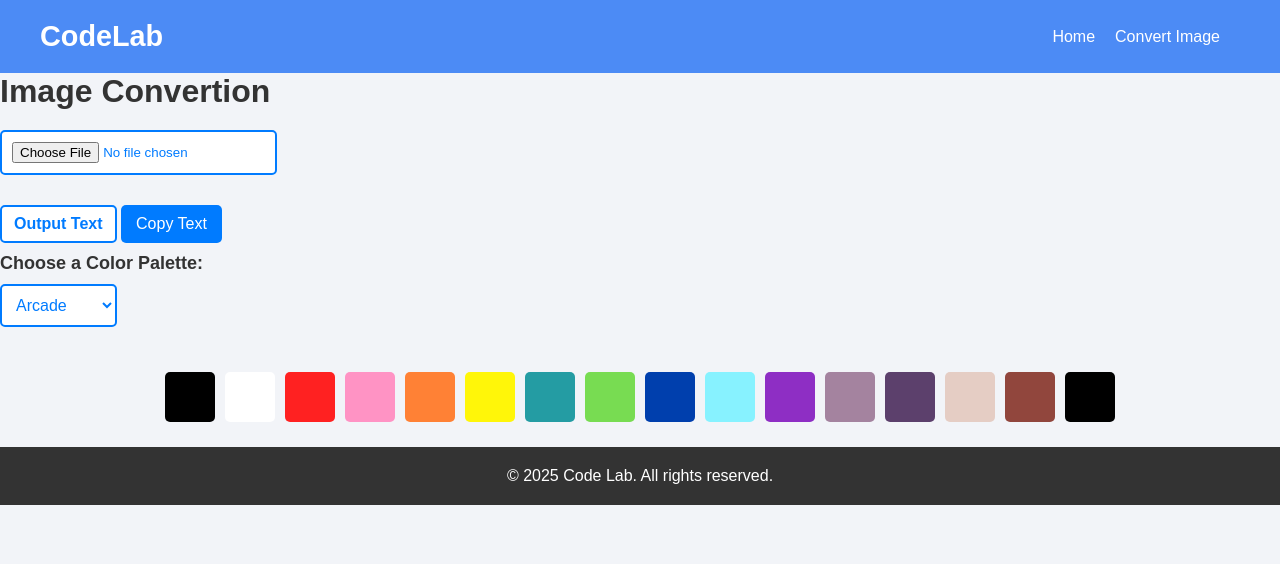
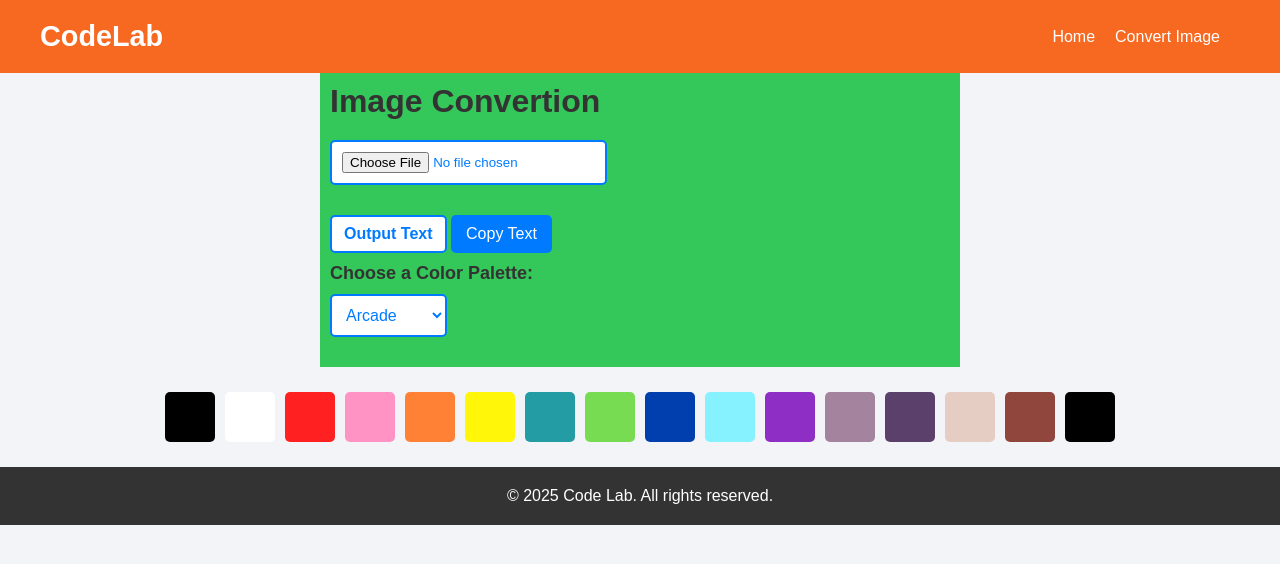
Before and after one commit to DJUSh0rts/code-labs, a plain HTML site: page generation.html in a window 1280 px wide. Drawn offline with Linux system fonts and the light colour scheme.

Commit message:
Add files via upload

```diff
--- a/generation.html
+++ b/generation.html
@@ -43,12 +43,17 @@
         });
     </script>
 
-        <div class="palette-section">
+    <div class="palette-section">
             <label for="colorPaletteSelector">Choose a Color Palette:</label>
             <select id="colorPaletteSelector" onchange="updatePalette()"></select>
-            <div id="colorPreview"></div>
+
         </div>
+
+
     </main>
+
+
+    <div id="colorPreview"></div>
 
     <script src="pages/generator/generator.js"></script>
 
--- a/styles.css
+++ b/styles.css
@@ -26,7 +26,7 @@ body {
 
 /* Header */
 header {
-    background-color: #4C8BF5;
+    background-color: #F76820;
     padding: 20px;
 }
 
@@ -85,6 +85,17 @@ header {
     font-size: 1.2rem;
     cursor: pointer;
     border-radius: 5px;
+}
+
+.container_bg{
+  background-color: #34C759;
+}
+
+.container{
+  background-color: #34C759;
+  margin: auto;
+  width: 50%;
+  padding: 10px;
 }
 
 .hero .cta-btn:hover {
```
